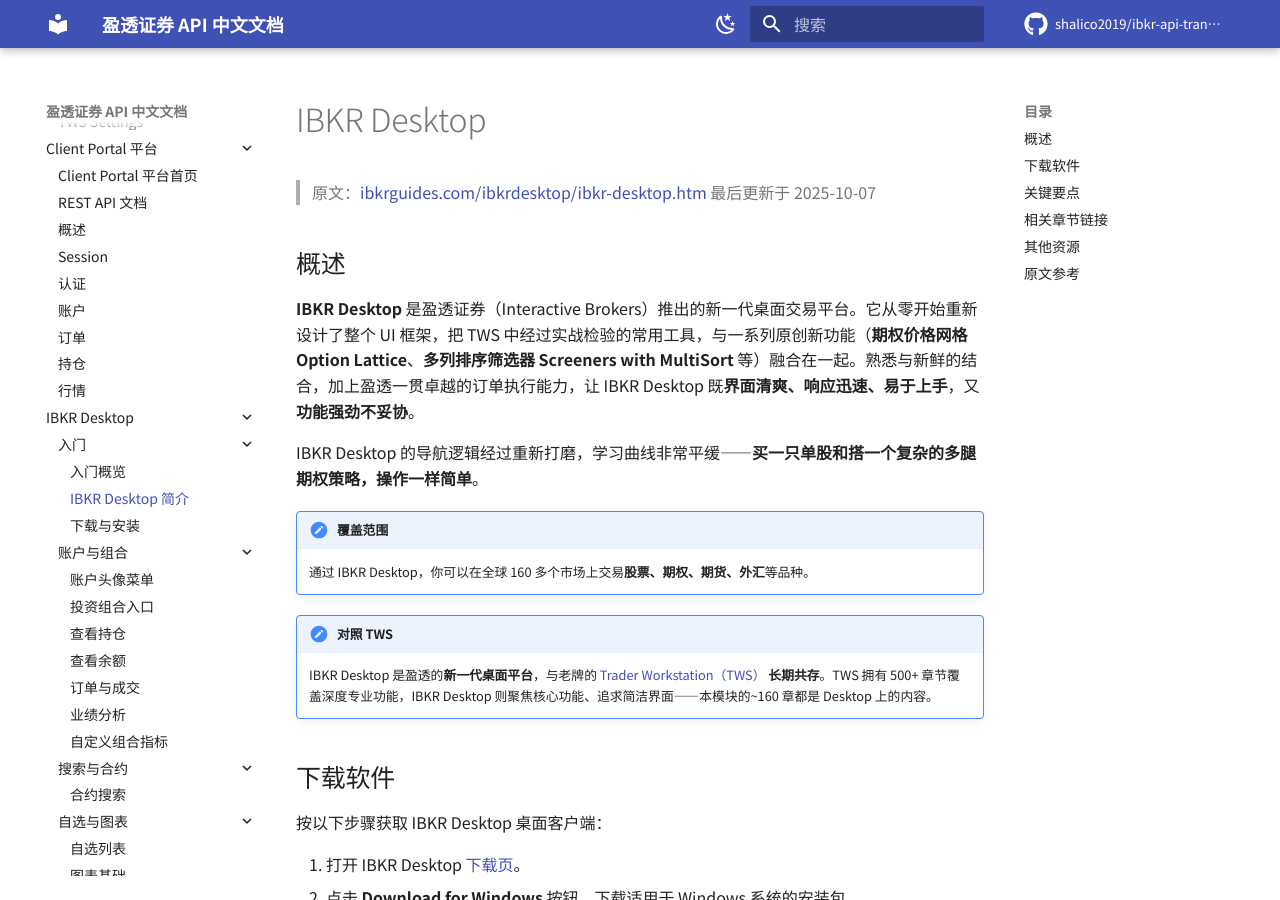
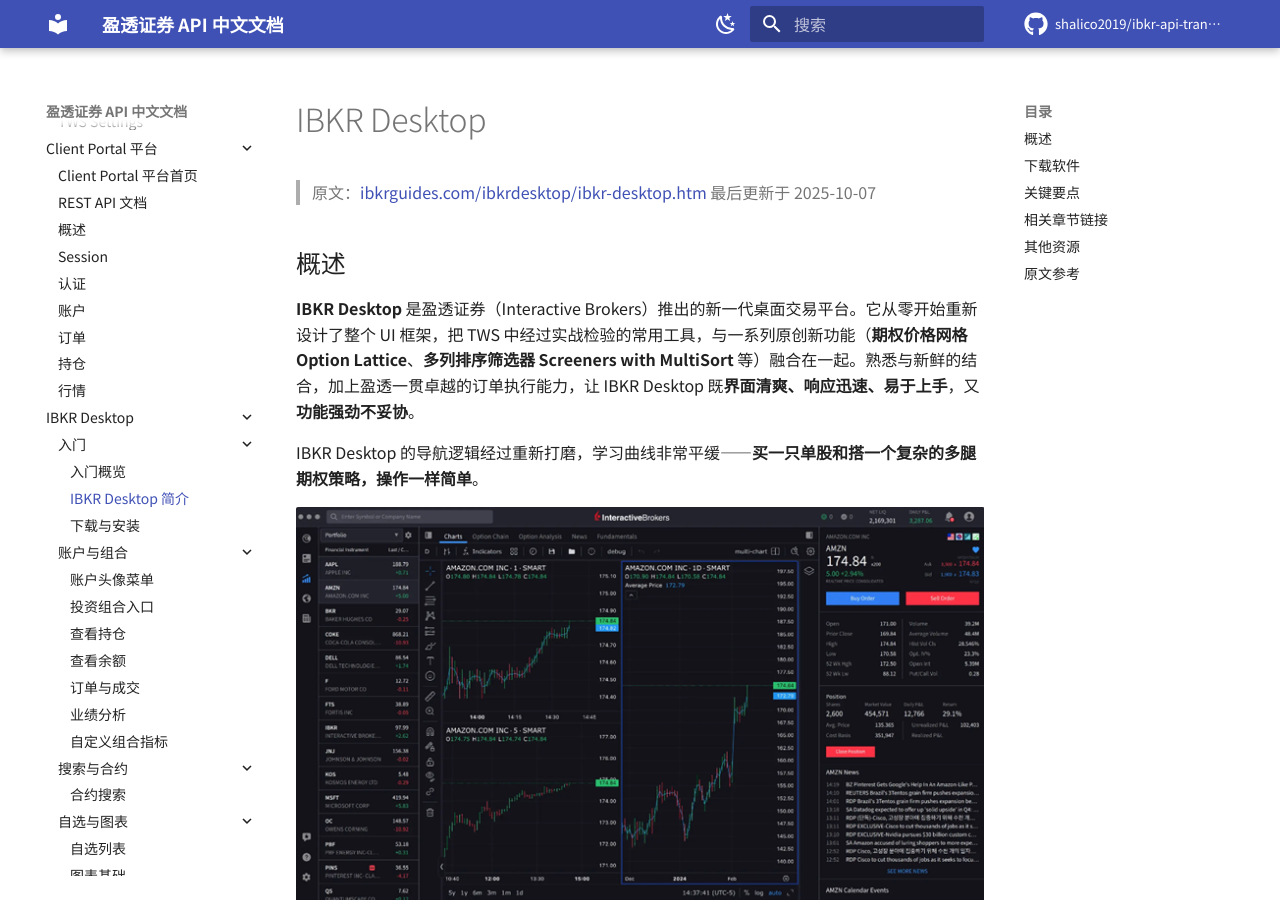
Before and after one commit to shalico2019/ibkr-api-translation, an MkDocs documentation site: the page built from docs/ibkrdesktop/ibkr-desktop.md, in a window 1280 px wide and 900 px high. Built offline with MkDocs 1.6.1 and Material for MkDocs 9.7.7, drawn with Linux system fonts in a browser that asks for light colours; comment, search, counter and statistics services are not loaded.

Commit message:
docs(ibkrdesktop): ibkr-desktop 补图 2 张
- ibkr-desktop.png (246607 bytes): IBKR Desktop 首页（The IBKR Desktop homepage），插入概述段后
- ibkr-desktop1.png (84442 bytes): IBKR Desktop 下载页（The IBKR Desktop download page），替换 '!!! note "界面位置"' 占位
- 替换模式：源站英文 alt + 沿用 title，与队友 download-software / advanced / contract-search 一致
- mkdocs --strict: 0 ERROR

```diff
--- a/docs/ibkrdesktop/ibkr-desktop.md
+++ b/docs/ibkrdesktop/ibkr-desktop.md
@@ -8,6 +8,8 @@
 **IBKR Desktop** 是盈透证券（Interactive Brokers）推出的新一代桌面交易平台。它从零开始重新设计了整个 UI 框架，把 TWS 中经过实战检验的常用工具，与一系列原创新功能（**期权价格网格 Option Lattice**、**多列排序筛选器 Screeners with MultiSort** 等）融合在一起。熟悉与新鲜的结合，加上盈透一贯卓越的订单执行能力，让 IBKR Desktop 既**界面清爽、响应迅速、易于上手**，又**功能强劲不妥协**。
 
 IBKR Desktop 的导航逻辑经过重新打磨，学习曲线非常平缓——**买一只单股和搭一个复杂的多腿期权策略，操作一样简单**。
+
+![IBKR Desktop 首页（The IBKR Desktop homepage）](resources/images/ibkr-desktop.png "IBKR Desktop Homepage")
 
 !!! note "覆盖范围"
     通过 IBKR Desktop，你可以在全球 160 多个市场上交易**股票、期权、期货、外汇**等品种。
```
Also changed, not shown: other parts of docs/ibkrdesktop/ibkr-desktop.md (+2 -0 lines), docs/ibkrdesktop/resources/images/ibkr-desktop.png (added), docs/ibkrdesktop/resources/images/ibkr-desktop1.png (added).
